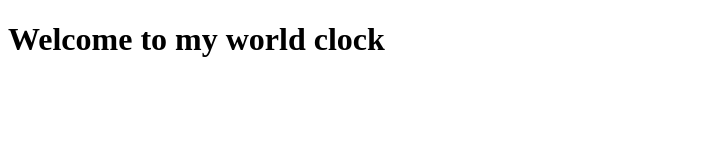
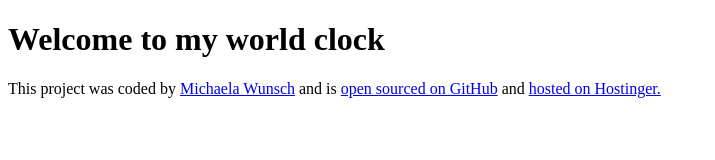
Before and after one commit to WunschCoding/world-clock, a plain HTML site: page index.html in a window 1280 px wide. Shown: the whole page, without its empty margins (0-715 px from the left). Drawn offline with Linux system fonts and the light colour scheme.

Commit message:
filled footer

```diff
--- a/index.html
+++ b/index.html
@@ -8,6 +8,32 @@
   </head>
   <body>
     <h1>Welcome to my world clock</h1>
+    <footer>
+      This project was coded by
+      <a
+        href="https://github.com/WunschCoding"
+        target="_blank"
+        rel="noopener noreferrer"
+      >
+        Michaela Wunsch</a
+      >
+      and is
+      <a
+        href="https://github.com/WunschCoding/world-clock"
+        target="_blank"
+        rel="noopener noreferrer"
+      >
+        open sourced on GitHub</a
+      >
+      and
+      <a
+        href="https://worldclock.wunschcoding.at"
+        target="_blank"
+        rel="noopener noreferrer"
+      >
+        hosted on Hostinger.</a
+      >
+    </footer>
     <script src="src/index.js"></script>
   </body>
 </html>
```
